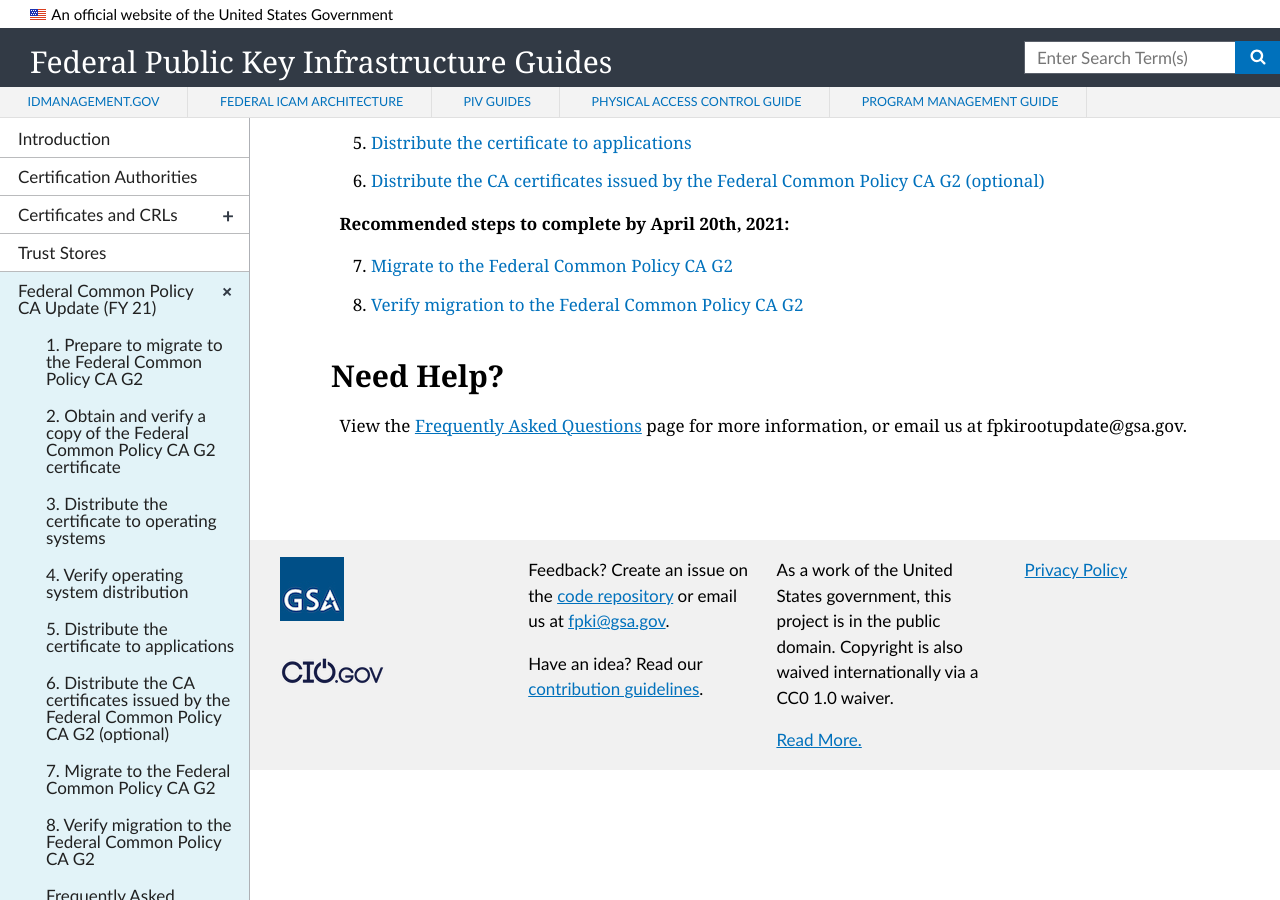
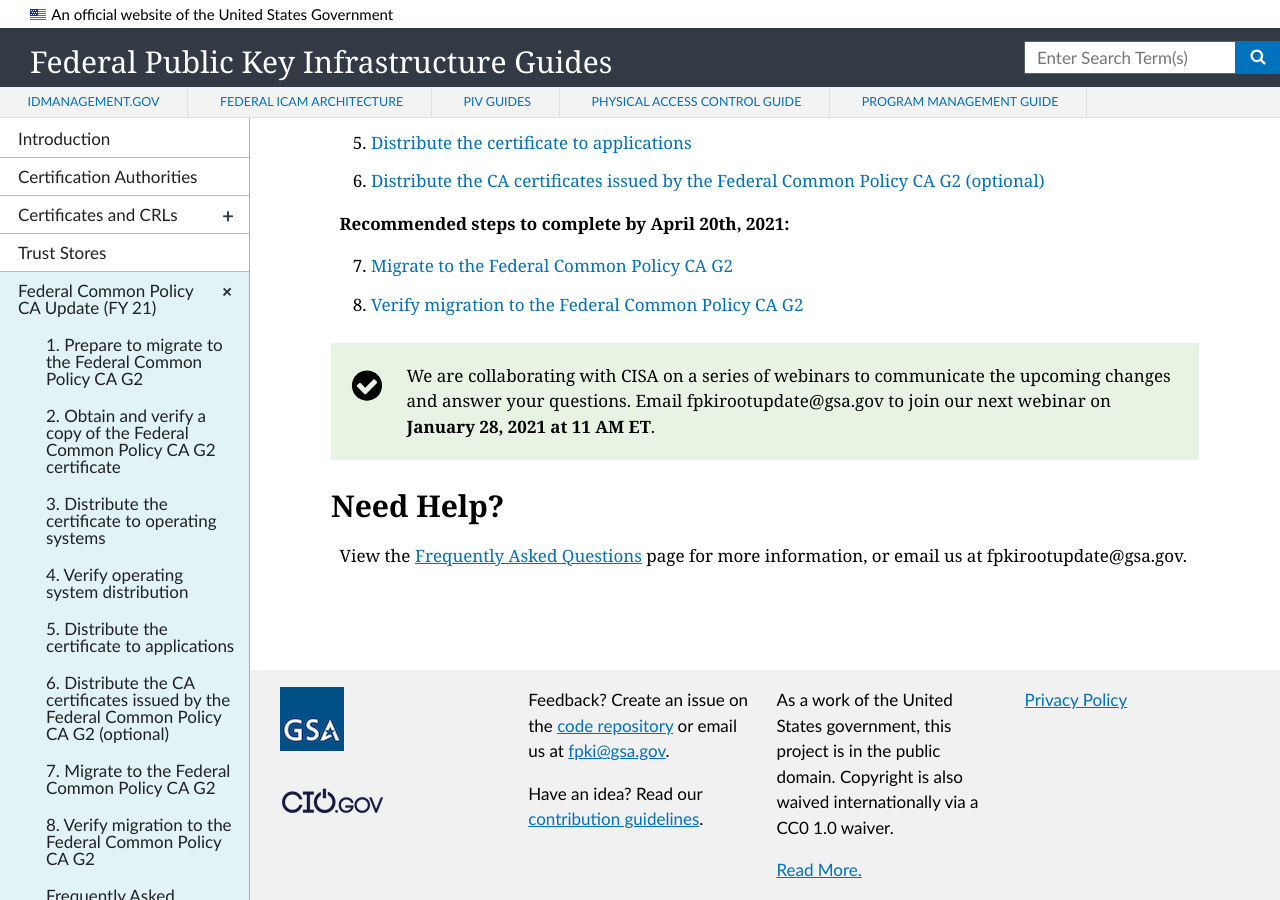
Before and after one commit to GSA/fpki-guides, a Jekyll site: the page built from _common/00_index.md, in a window 1280 px wide and 900 px high, scrolled down 790 px. Built offline with Jekyll 4.4.1, drawn with Linux system fonts in a browser that asks for light colours; nearby versions of some CDN libraries.

Commit message:
Update 00_index.md

```diff
--- a/_common/00_index.md
+++ b/_common/00_index.md
@@ -35,6 +35,8 @@
    <li value="8"><a href="https://fpki.idmanagement.gov/common/verify-migration/">Verify migration to the Federal Common Policy CA G2</a></li>
 </ol>
 
+{% include alert-success.html content="We are collaborating with CISA on a series of webinars to communicate the upcoming changes and answer your questions.  Email fpkirootupdate@gsa.gov to join our next webinar on <strong>January 28, 2021 at 11 AM ET</strong>." %}
+
 ## Need Help?
 
 View the [Frequently Asked Questions]({{site.baseurl}}/common/faq/) page for more information, or email us at fpkirootupdate@gsa.gov.
```
